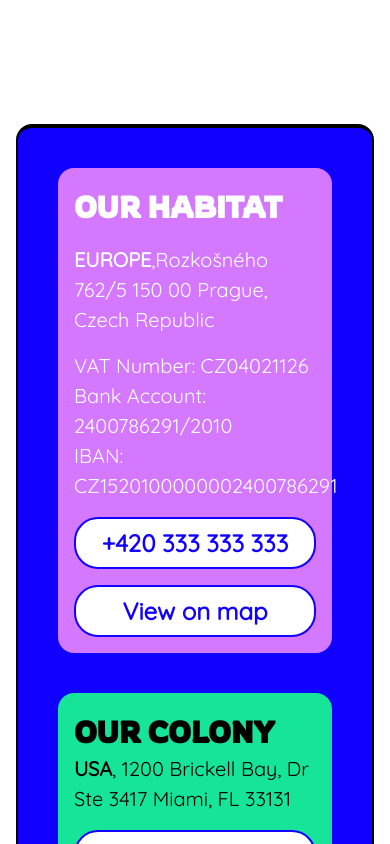
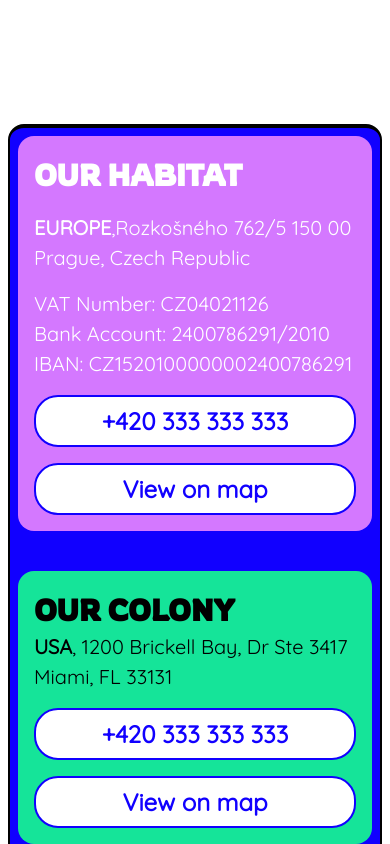
Before and after one commit to jindrahabarta/gsap, a Next.js app: page /gsap in a window 390 px wide. Shown: the part 760-1604 px from the top of the page. Built offline with nearby package versions, Linux system fonts and the light colour scheme; what @designbycode/tailwindcss-text-stroke would draw is missing.

Commit message:
mobile optimization

```diff
--- a/src/app/_globalComponents/Footer.tsx
+++ b/src/app/_globalComponents/Footer.tsx
@@ -3,8 +3,8 @@ import Link from 'next/link'
 
 const Footer = () => {
     return (
-        <footer className=" px-4 mt-10 flex justify-center">
-            <div className="max-w-[1200px] bg-darkBlue w-full px-10 py-10 border-black border-2 border-t-4 rounded-t-2xl">
+        <footer className=" px-2 sm:px-4  mt-10 flex justify-center">
+            <div className="max-w-[1200px] bg-darkBlue w-full p-2 sm:p-10 pb-10 sm:pb-0 border-black border-2 border-t-4 rounded-t-2xl">
                 <div className="flex flex-col lg:flex-row justify-center gap-10">
                     <div className="bg-purple text-white p-4 lg:w-1/3 w-full rounded-2xl flex flex-col gap-4">
                         <h2>our habitat</h2>
--- a/src/app/_mainPageComponents/Circle.tsx
+++ b/src/app/_mainPageComponents/Circle.tsx
@@ -6,14 +6,14 @@ const Circle = () => {
     const letterArray = circularText.split('')
 
     return (
-        <div className=" w-64 h-64 sm:w-96 sm:h-96 rounded-full flex items-center justify-center select-none relative">
+        <div className=" w-48 h-48 sm:w-60 sm:h-60 md:w-96 md:h-96 rounded-full flex items-center justify-center select-none relative">
             <Button>
                 <h1 className="font-bold">Play</h1>
             </Button>
             <div className="w-full h-full  absolute  top-0 left-0 circleText">
                 {letterArray.map((letter: string, i: number) => (
                     <span
-                        className=" font-rowdies text-2xl text-white absolute top-0 left-1/2 origin-bottom pointer-events-none   h-1/2"
+                        className=" font-rowdies text-sm sm:text-xl md:text-3xl text-white absolute top-0 left-1/2 origin-bottom pointer-events-none   h-1/2"
                         style={{ rotate: i * 5 + 'deg' }}
                         key={i}
                     >
--- a/src/app/_mainPageComponents/Hero.tsx
+++ b/src/app/_mainPageComponents/Hero.tsx
@@ -12,18 +12,18 @@ const Hero = ({ isNav, navType }: props) => {
         >
             <div className="h-screen w-full sticky top-0 overflow-hidden">
                 <div className="h-full flex flex-col justify-center md:flex-row md:items-center md:gap-4 opacity-0 heroContainer">
-                    <h1 className="text-[22vw] leading-[22.3vw] origin-left font-rowdies text-darkBlue  heroText">
+                    <h1 className="sm:text-[22vw] text-[19vw] leading-[22.3vw] origin-left font-rowdies text-darkBlue  heroText">
                         Scroll
                     </h1>
                     <div>
-                        <p className="font-rowdies lg:leading-[64px]  text-[30px] lg:text-[60px] opacity-0 heroTextSmall ">
+                        <p className="font-rowdies lg:leading-[64px] text-[25px]  sm:text-[30px] lg:text-[60px] opacity-0 heroTextSmall">
                             Forging
                         </p>
 
-                        <p className="font-rowdies lg:leading-[64px]  text-[30px] lg:text-[60px] heroTextSmall">
+                        <p className="font-rowdies lg:leading-[64px]  text-[25px]  sm:text-[30px] lg:text-[60px] heroTextSmall">
                             Digital
                         </p>
-                        <p className="font-rowdies lg:leading-[64px] text-[30px] lg:text-[60px] heroTextSmall">
+                        <p className="font-rowdies lg:leading-[64px] text-[25px]  sm:text-[30px] lg:text-[60px] heroTextSmall">
                             Something...
                         </p>
                     </div>
--- a/src/app/_mainPageComponents/TextEffect.tsx
+++ b/src/app/_mainPageComponents/TextEffect.tsx
@@ -34,7 +34,7 @@ const TextEffect = ({ isNav, navType }: props) => {
         >
             <div className="relative flex justify-center items-center text-center select-none textEff">
                 <h3
-                    className=" text-[9vw] font-rowdies from-transparent  bg-clip-text text-transparent"
+                    className=" text-[9vw] font-rowdies from-transparent  bg-clip-text text-transparent textBg"
                     style={{
                         backgroundImage:
                             'linear-gradient(to right,rgb(0, 0, 0) ' +
--- a/src/app/layout.tsx
+++ b/src/app/layout.tsx
@@ -38,14 +38,14 @@ export default function RootLayout({
     children: React.ReactNode
 }>) {
     return (
-        <html lang="en">
+        <html lang="en" className=" overscroll-none">
             <Head>
                 <script src="https://unpkg.com/lenis@1.1.1/dist/lenis.min.js"></script>
                 <script src="https://cdn.jsdelivr.net/npm/gsap@3.12.5/dist/gsap.min.js"></script>
                 <script src="https://cdn.jsdelivr.net/npm/gsap@3.12.5/dist/ScrollTrigger.min.js"></script>
             </Head>
             <body
-                className={`${inter.className} ${rowdies.variable} ${roboto.variable}`}
+                className={`${inter.className} ${rowdies.variable} ${roboto.variable} `}
             >
                 <NavBar></NavBar>
                 <LenisScroll>{children}</LenisScroll>
```
